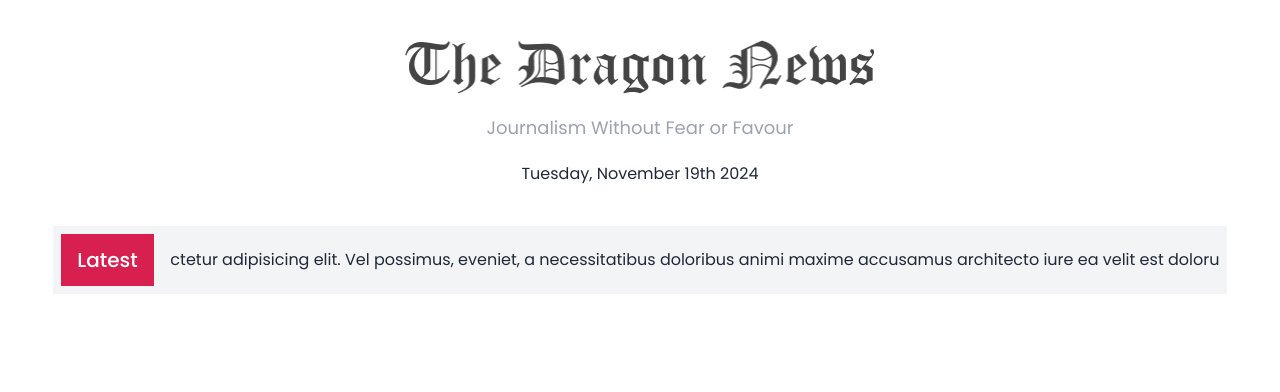
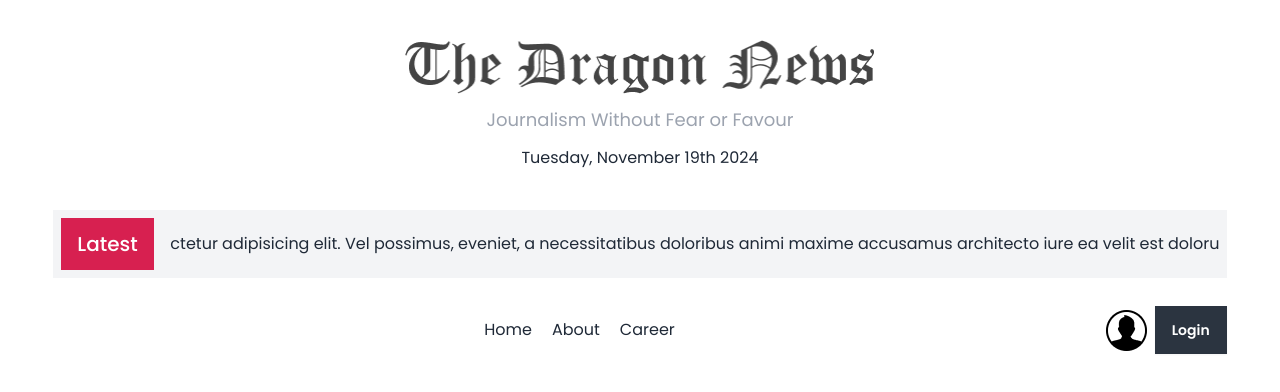
Before and after one commit to miftah1299/dragon-news-web, a React (Vite) app: page / in a window 1280 px wide. Shown: the top 392 px of the page. Built offline with nearby package versions, Linux system fonts and the light colour scheme.

Commit message:
add Navbar component

```diff
--- a/src/components/Header.jsx
+++ b/src/components/Header.jsx
@@ -2,7 +2,7 @@ import moment from "moment";
 import logo from "../assets/logo.png";
 const Header = () => {
     return (
-        <div className="flex flex-col justify-center items-center gap-5 py-10">
+        <div className="flex flex-col justify-center items-center gap-3 py-10">
             <div>
                 <img className="w-[470px]" src={logo} alt="" />
             </div>
--- a/src/components/LatestNews.jsx
+++ b/src/components/LatestNews.jsx
@@ -4,7 +4,7 @@ import { Link } from "react-router-dom";
 const LatestNews = () => {
     return (
         <div className="flex items-center gap-4 bg-gray-100 p-2">
-            <div className="bg-[#D72050] text-white text-xl font-medium px-4 py-3 w-fit">
+            <div className="bg-primary text-white text-xl font-medium px-4 py-3 w-fit">
                 Latest
             </div>
             <Marquee pauseOnHover={true} className="space-x-10">
--- /dev/null
+++ b/src/components/Navbar.jsx
@@ -0,0 +1,29 @@
+import { NavLink } from "react-router-dom";
+import userIcon from "../assets/user.png";
+
+const Navbar = () => {
+    return (
+        <div className="flex justify-between items-center py-7">
+            <div></div>
+            <div className="space-x-5">
+                <NavLink to="/" className="hover:text-primary">
+                    Home
+                </NavLink>
+                <NavLink to="/about" className="hover:text-primary">
+                    About
+                </NavLink>
+                <NavLink to="/career" className="hover:text-primary">
+                    Career
+                </NavLink>
+            </div>
+            <div className="flex items-center gap-2">
+                <img src={userIcon} alt="User" className="w-full h-full" />
+                <button className="btn btn-neutral rounded-none text-white hover:bg-gray-600">
+                    Login
+                </button>
+            </div>
+        </div>
+    );
+};
+
+export default Navbar;
--- a/src/layouts/HomeLayout.jsx
+++ b/src/layouts/HomeLayout.jsx
@@ -1,14 +1,20 @@
 import Header from "../components/Header";
 import LatestNews from "../components/LatestNews";
+import Navbar from "../components/Navbar";
 
 const HomeLayout = () => {
     return (
         <div>
             <header>
                 <Header />
+
                 <section className="w-11/12 mx-auto">
                     <LatestNews />
                 </section>
+
+                <nav className="w-11/12 mx-auto">
+                    <Navbar />
+                </nav>
             </header>
         </div>
     );
--- a/tailwind.config.js
+++ b/tailwind.config.js
@@ -6,7 +6,7 @@ export default {
     theme: {
         extend: {
             colors: {
-                customColor: "#800080",
+                primary: "#D72050",
             },
             fontFamily: {
                 poppins: ["Poppins", "sans-serif"],
```
Also changed, not shown: 1 other file (tests, documents, lock files or other folders).
